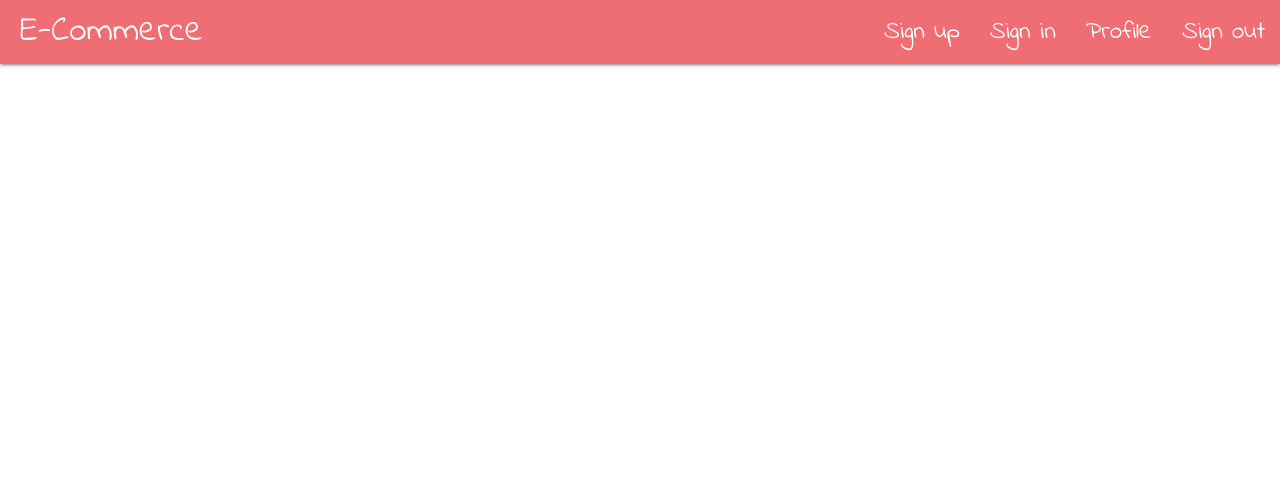
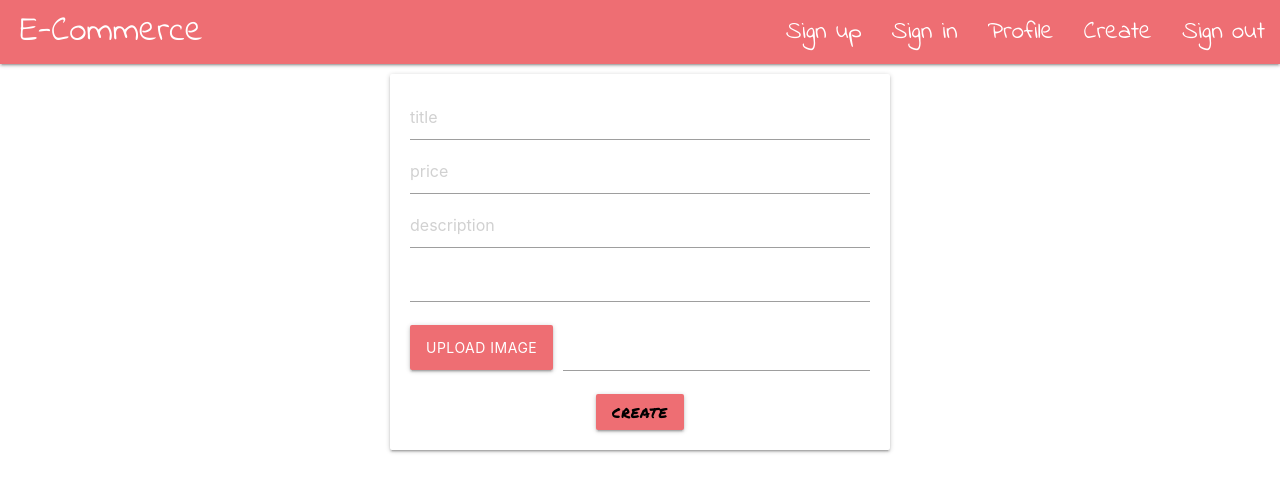
Before and after one commit to donivanev/E-Commerce, a React (Create React App) app in the folder client/: page /create in a window 1280 px wide. Shown: the top 492 px of the page. Built offline with nearby package versions, Linux system fonts and the light colour scheme.

Commit message:
added create product form

```diff
--- a/client/src/App.css
+++ b/client/src/App.css
@@ -19,7 +19,7 @@ nav {
     margin: 10px auto;
 }
 
-.input-field input[type = text]:focus {
+.input-field input:focus {
     border-bottom: 1px solid rgb(110, 121, 238) !important;
     box-shadow: 0 1px 0 0 rgb(110, 121, 238) !important;
 }
--- a/client/src/App.js
+++ b/client/src/App.js
@@ -5,6 +5,7 @@ import Home from './components/screens/home'
 import Signup from './components/screens/signup'
 import Signin from './components/screens/signin'
 import Profile from './components/screens/profile'
+import CreateProduct from './components/screens/create'
 
 function App() {
   return (
@@ -15,6 +16,7 @@ function App() {
         <Route exact path="/signin" element={<Signin />}></Route>
         <Route exact path="/signup" element={<Signup />}></Route>
         <Route exact path="/profile" element={<Profile />}></Route>
+        <Route exact path="/create" element={<CreateProduct />}></Route>
       </Routes>
     </BrowserRouter>
   );
--- a/client/src/components/navbar.js
+++ b/client/src/components/navbar.js
@@ -10,6 +10,7 @@ const NavBar = () => {
                     <li><Link to="/signup" style={{fontSize: '25px'}}>Sign up</Link></li>
                     <li><Link to="/signin" style={{fontSize: '25px'}}>Sign in</Link></li>
                     <li><Link to="/profile" style={{fontSize: '25px'}}>Profile</Link></li>
+                    <li><Link to="/create" style={{fontSize: '25px'}}>Create</Link></li>
                     <li><Link to="/signout" style={{fontSize: '25px'}}>Sign out</Link></li>
                 </ul>
             </div>
--- /dev/null
+++ b/client/src/components/screens/create.js
@@ -0,0 +1,34 @@
+import React from 'react'
+
+const CreateProduct = () => {
+    return (
+        <div className="card input-field" style={{
+            margin: '10px auto', maxWidth: '500px', padding: '20px',
+            textAlign: 'center'
+        }}>
+            <input type="text" placeholder="title" />
+            <input type="number" placeholder="price" min="0" />
+            <input type="text" placeholder="description" />
+            <input list="products"/>
+            <datalist id="products">
+                <option value="Appliances" />
+                <option value="Books" />
+                <option value="Clothes" />
+                <option value="Hobby" />
+            </datalist>
+
+            <div className="file-field input-field">
+                <div className="btn" style={{backgroundColor: '#ee6e73'}}>
+                    <span>Upload image</span>
+                    <input type="file" />
+                </div>
+                <div className="file-path-wrapper">
+                    <input className="file-path validate" type="text" />
+                </div>
+            </div>
+            <button className="btn waves-effect waves-light">Create</button>
+        </div>
+    )
+}
+
+export default CreateProduct
--- a/client/src/components/screens/home.js
+++ b/client/src/components/screens/home.js
@@ -6,14 +6,15 @@ const Home = () => {
             <div class="col s12 m3">
                 <div class="card">
                     <div class="card-image">
-                        <img src="https://www.pngitem.com/pimgs/m/325-3256461_our-product-range-icon-vector-shopping-cart-hd.png" />
+                        <img src="https://www.pngitem.com/pimgs/m/325-3256461_our-product-range-icon-vector-shopping-cart-hd.png"
+                             alt="Not available."/>
                         <span class="card-title">Card Title</span>
                     </div>
                     <div class="card-content">
                         <p>I am a very simple card.</p>
                     </div>
                     <div class="card-action">
-                        <a class="waves-effect waves-light btn" color='red'>
+                        <a href='/' class="waves-effect waves-light btn" color='red'>
                             <i class="material-icons right">add_shopping_cart</i>
                             Add to cart
                         </a>
--- a/client/src/components/screens/signin.js
+++ b/client/src/components/screens/signin.js
@@ -8,6 +8,8 @@ const Signin = () => {
                 <h2>Sign in</h2>
                 <input type="text" placeholder="email" /*value={email} onChange={(e) => setEmail(e.target.value)}*/ />
                 <input type="text" placeholder="password" /*value={password} onChange={(e) => setPassword(e.target.value)}*/ />
+                <br/>
+                <br/>
                 <button className="btn waves-effect waves-light" style={{backgroundColor: '#ee6e73'}} /*onClick={() => PostData()}*/>Sign in</button>
                 <h5>
                     <Link to="/signup" style={{color: '#6e79ee'}}>Don't have an account?</Link>
--- a/client/src/components/screens/signup.js
+++ b/client/src/components/screens/signup.js
@@ -9,6 +9,8 @@ const Signup = () => {
                 <input type="text" placeholder="email" /*value={name} onChange={(e) => setName(e.target.value)}*/ />
                 <input type="text" placeholder="name" /*value={email} onChange={(e) => setEmail(e.target.value)}*/ />
                 <input type="text" placeholder="password" /*value={password} onChange={(e) => setPassword(e.target.value)}*/ />
+                <br/>
+                <br/>
                 <button className="btn waves-effect waves-light" style={{backgroundColor: '#ee6e73'}} /*onClick={() => PostData()}*/>Sign up</button>
                 <h5>
                     <Link to="/signin" style={{color: '#6e79ee'}}>Already have an account?</Link>
```
